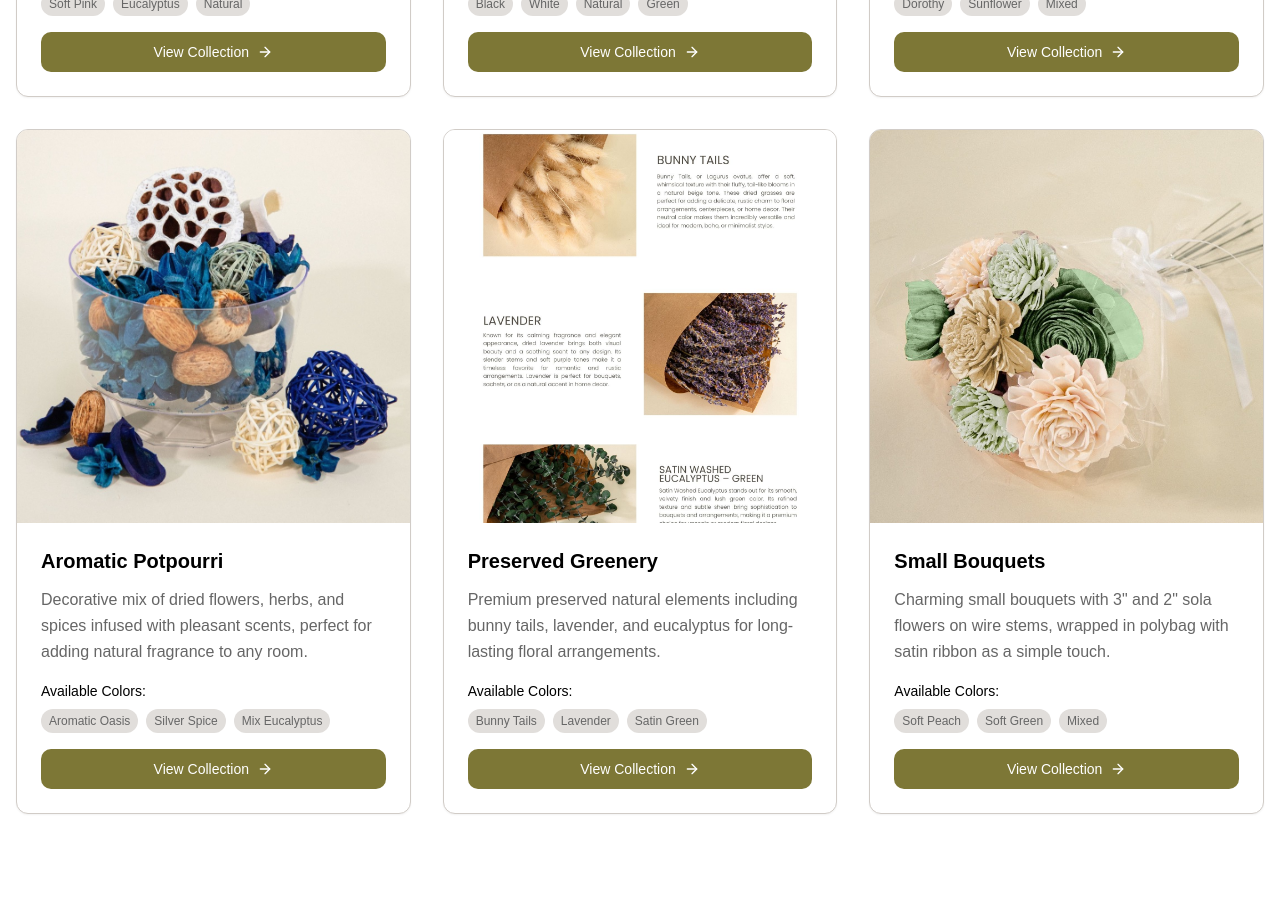
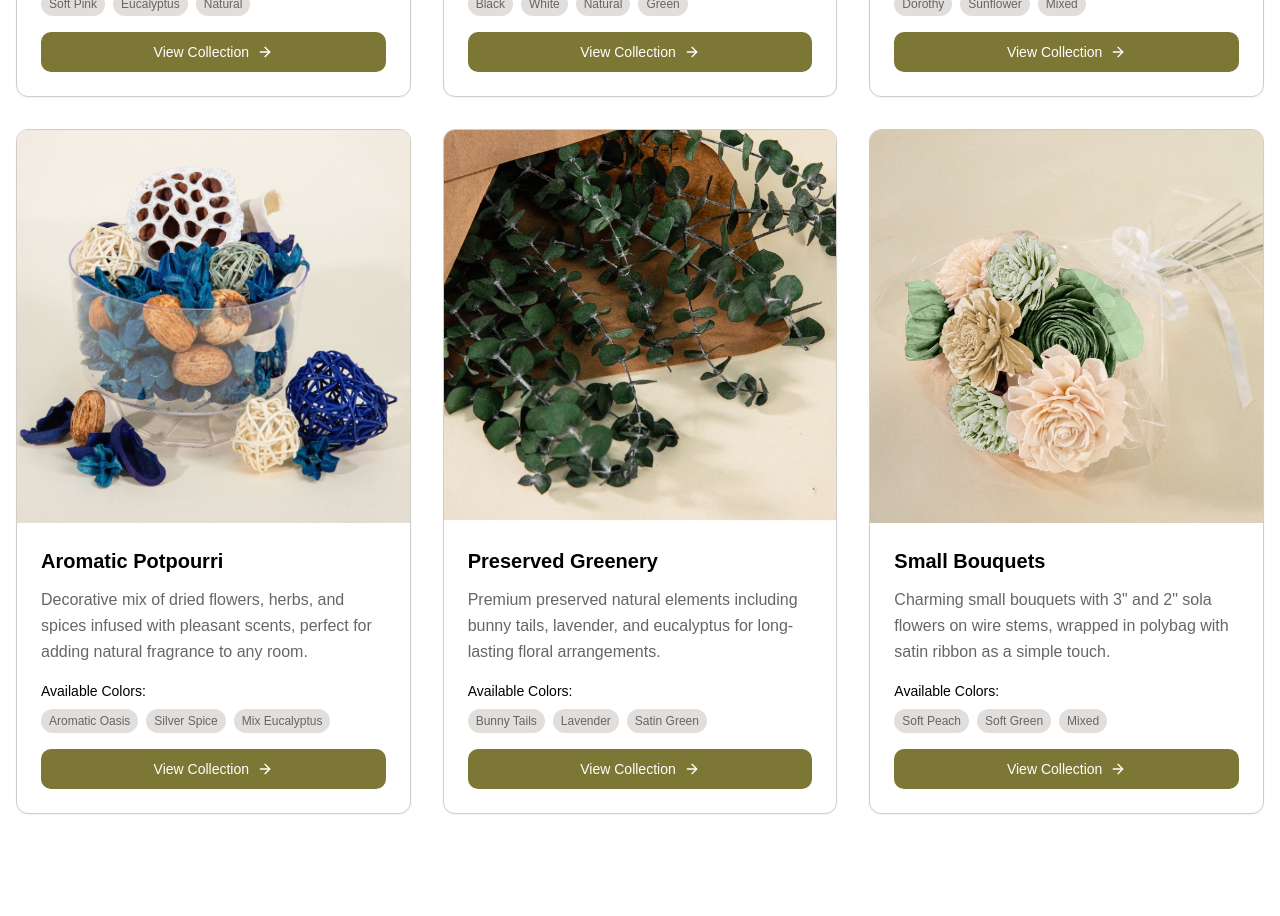
Before and after one commit to Sola-Wood-Flowers/sola-blooms-landing, a React (Vite) app: page / in a window 1280 px wide. Shown: the part 2440-3356 px from the top of the page. Built offline with nearby package versions, Linux system fonts and the light colour scheme; a web font is replaced by a local one.

Commit message:
Update Preserved Greenery image
Update the image for the Preserved Greenery collection.

```diff
--- a/src/components/ProductCategories.tsx
+++ b/src/components/ProductCategories.tsx
@@ -48,7 +48,7 @@ const categories = [
   {
     title: "Preserved Greenery",
     description: "Premium preserved natural elements including bunny tails, lavender, and eucalyptus for long-lasting floral arrangements.",
-    image: "/lovable-uploads/47719bbe-d0c4-44ca-b99d-a812e06154bd.png",
+    image: "/lovable-uploads/c19a1096-4ef5-40a0-8967-41c35692edbc.png",
     colors: ["Bunny Tails", "Lavender", "Satin Green"],
   },
   {
```
Also changed, not shown: public/lovable-uploads/c19a1096-4ef5-40a0-8967-41c35692edbc.png (added).
